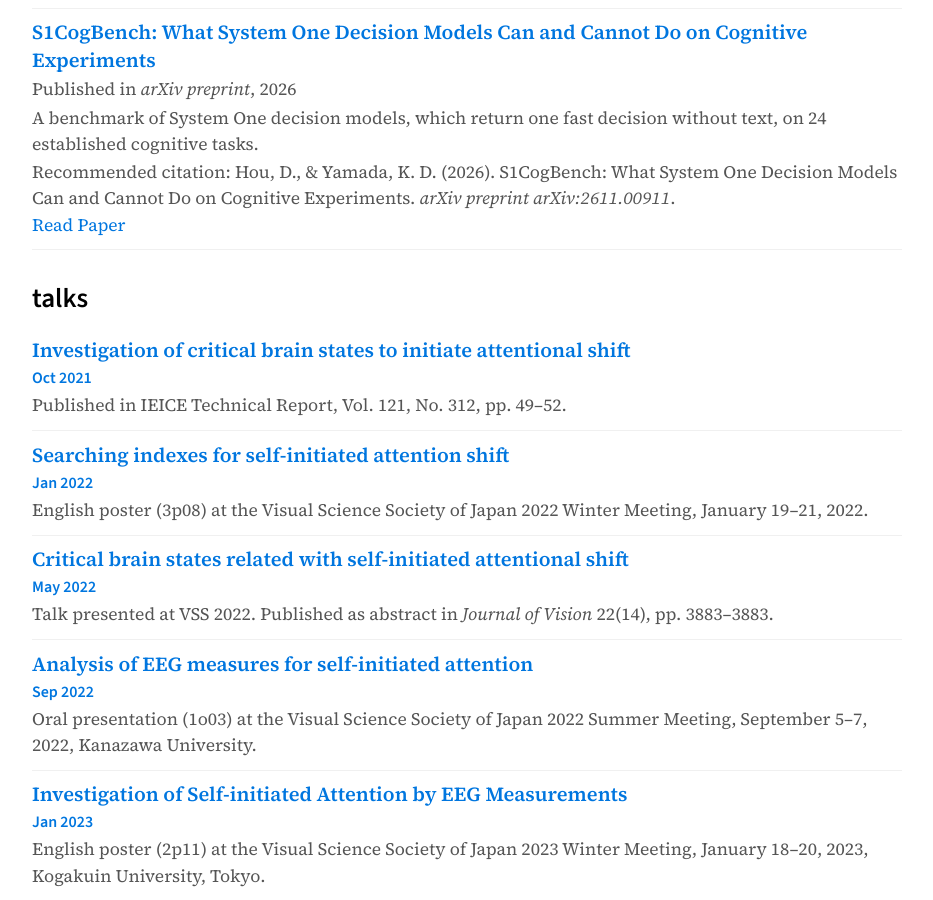
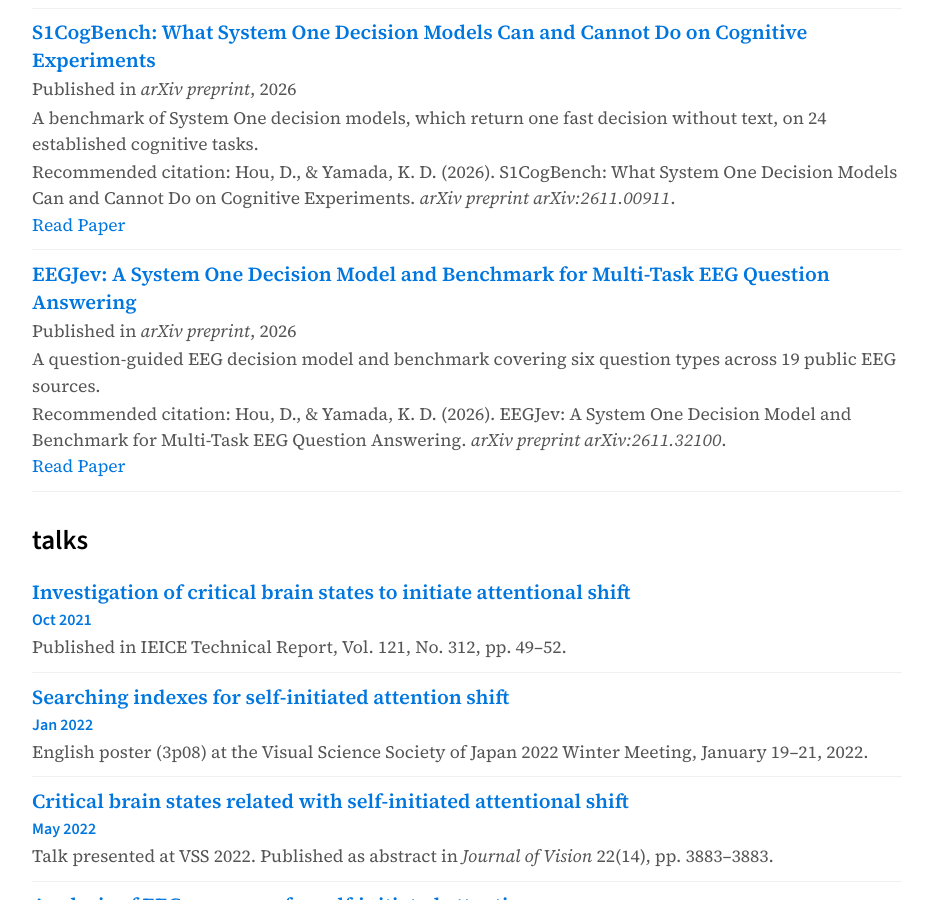
Before and after one commit to dengzhe-hou/dengzhe-hou.github.io, a Jekyll site: the page built from _pages/sitemap.md, in a window 1280 px wide and 900 px high, scrolled down 5146 px. Shown: the whole window, without its empty margins (173-1106 px from the left). Built offline with Jekyll 4.4.1, drawn with Linux system fonts in a browser that asks for light colours.

Commit message:
Announce the EEGJev arXiv preprint and link public resources

```diff
--- a/EEGJev/index.html
+++ b/EEGJev/index.html
@@ -5,6 +5,38 @@
   <meta name="viewport" content="width=device-width, initial-scale=1">
   <meta name="description" content="EEGJev is a System One decision model and benchmark for multi-task EEG question answering.">
   <title>EEGJev | System One EEG decision model and benchmark</title>
+  <meta name="citation_title" content="EEGJev: A System One Decision Model and Benchmark for Multi-Task EEG Question Answering">
+  <meta name="citation_author" content="Dengzhe Hou">
+  <meta name="citation_author" content="Kazunori D. Yamada">
+  <meta name="citation_publication_date" content="2026/11/24">
+  <meta name="citation_arxiv_id" content="2611.32100">
+  <meta name="citation_pdf_url" content="https://arxiv.org/pdf/2611.32100">
+  <link rel="canonical" href="https://dengzhe-hou.github.io/EEGJev/">
+  <script type="application/ld+json">
+{
+  "@context": "https://schema.org",
+  "@type": "ScholarlyArticle",
+  "name": "EEGJev: A System One Decision Model and Benchmark for Multi-Task EEG Question Answering",
+  "url": "https://arxiv.org/abs/2611.32100",
+  "mainEntityOfPage": "https://dengzhe-hou.github.io/EEGJev/",
+  "datePublished": "2026-11-24",
+  "identifier": "arXiv:2611.32100",
+  "author": [
+    {
+      "@type": "Person",
+      "name": "Dengzhe Hou"
+    },
+    {
+      "@type": "Person",
+      "name": "Kazunori D. Yamada"
+    }
+  ],
+  "sameAs": [
+    "https://arxiv.org/pdf/2611.32100",
+    "https://github.com/dengzhe-hou/EEGJev"
+  ]
+}
+  </script>
   <link rel="stylesheet" href="assets/site.css?v=paper-figure-palette">
   <script src="assets/site.js?v=interactive-evaluation" defer></script>
   <script src="assets/scoring.js" defer></script>
@@ -27,6 +59,7 @@
         <a href="#resources">Resources</a>
       </nav>
       <div class="header-links">
+        <a href="https://arxiv.org/abs/2611.32100">Paper</a>
         <a href="https://github.com/dengzhe-hou/EEGJev">GitHub</a>
         <a href="https://huggingface.co/dengzhe-hou/EEGJev">HF Model</a>
         <a href="https://huggingface.co/datasets/dengzhe-hou/EEGJev-Bench">HF Dataset</a>
@@ -54,6 +87,7 @@
             <p class="hero-description"><strong>EEGJev</strong> uses the question and offered answers to decide what to read from the EEG. <strong>EEGJev-Bench</strong> measures whether that decision follows the question and when a model should decline.</p>
             <div class="actions">
               <a class="button primary" href="#leaderboard">Explore the results <span aria-hidden="true">→</span></a>
+              <a class="button" href="https://arxiv.org/abs/2611.32100">Paper</a>
               <a class="button" href="https://github.com/dengzhe-hou/EEGJev">GitHub</a>
               <a class="button" href="https://huggingface.co/dengzhe-hou/EEGJev">Model</a>
               <a class="button" href="https://huggingface.co/datasets/dengzhe-hou/EEGJev-Bench">Dataset</a>
@@ -528,9 +562,11 @@
       <section id="resources" class="section">
         <h2>Code, model and benchmark</h2>
         <div class="resources">
+          <a class="resource" href="https://arxiv.org/abs/2611.32100"><strong>Preprint</strong><span>Read the paper on arXiv.</span></a>
           <a class="resource" href="https://github.com/dengzhe-hou/EEGJev"><strong>GitHub</strong><span>Code, evaluation and reproducibility documents.</span></a>
-          <a class="resource" href="https://huggingface.co/dengzhe-hou/EEGJev"><strong>HF Model</strong><span>Model card and architecture figure.</span></a>
+          <a class="resource" href="https://huggingface.co/dengzhe-hou/EEGJev"><strong>HF Model</strong><span>Weights, model card and inference example.</span></a>
           <a class="resource" href="https://huggingface.co/datasets/dengzhe-hou/EEGJev-Bench"><strong>HF Dataset</strong><span>Benchmark card, scoring protocol and synthetic examples.</span></a>
+          <a class="resource" href="https://github.com/dengzhe-hou/EEGJev/blob/main/CONTRIBUTING.md"><strong>Contribute</strong><span>Report corrections or propose new question types.</span></a>
         </div>
       </section>
     </div>
--- /dev/null
+++ b/_publications/2026-11-24-arxiv-eegjev.md
@@ -0,0 +1,15 @@
+---
+title: "EEGJev: A System One Decision Model and Benchmark for Multi-Task EEG Question Answering"
+collection: publications
+category: preprints
+permalink: /publication/2026-arxiv-eegjev
+excerpt: 'A question-guided EEG decision model and benchmark covering six question types across 19 public EEG sources.'
+date: 2026-11-24
+venue: 'arXiv preprint'
+paperurl: 'https://arxiv.org/abs/2611.32100'
+citation: 'Hou, D., &amp; Yamada, K. D. (2026). EEGJev: A System One Decision Model and Benchmark for Multi-Task EEG Question Answering. <i>arXiv preprint arXiv:2611.32100</i>.'
+---
+
+EEGJev uses a question and a set of candidates to specify what to read from an EEG recording. It scores the candidates in a single pass. EEGJev-Bench lets researchers test how predictions change when the question, available answers or time window changes.
+
+[Preprint](https://arxiv.org/abs/2611.32100) · [Project](https://dengzhe-hou.github.io/EEGJev/) · [Code](https://github.com/dengzhe-hou/EEGJev) · [Model](https://huggingface.co/dengzhe-hou/EEGJev) · [Benchmark](https://huggingface.co/datasets/dengzhe-hou/EEGJev-Bench)
```
Also changed, not shown: EEGJev/llms.txt (added, +9 -0 lines), _pages/about.md (+8 -0 lines), images/research-eegjev.png (added).
